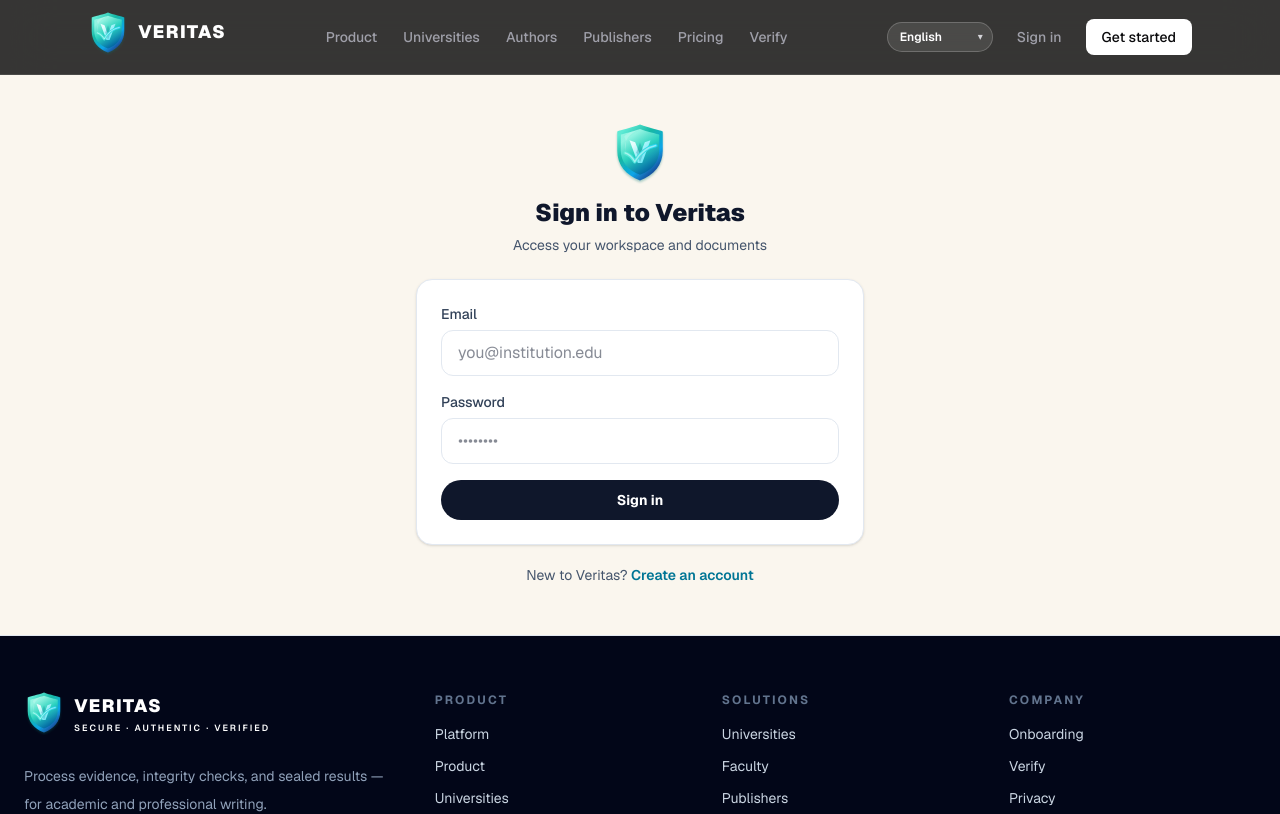
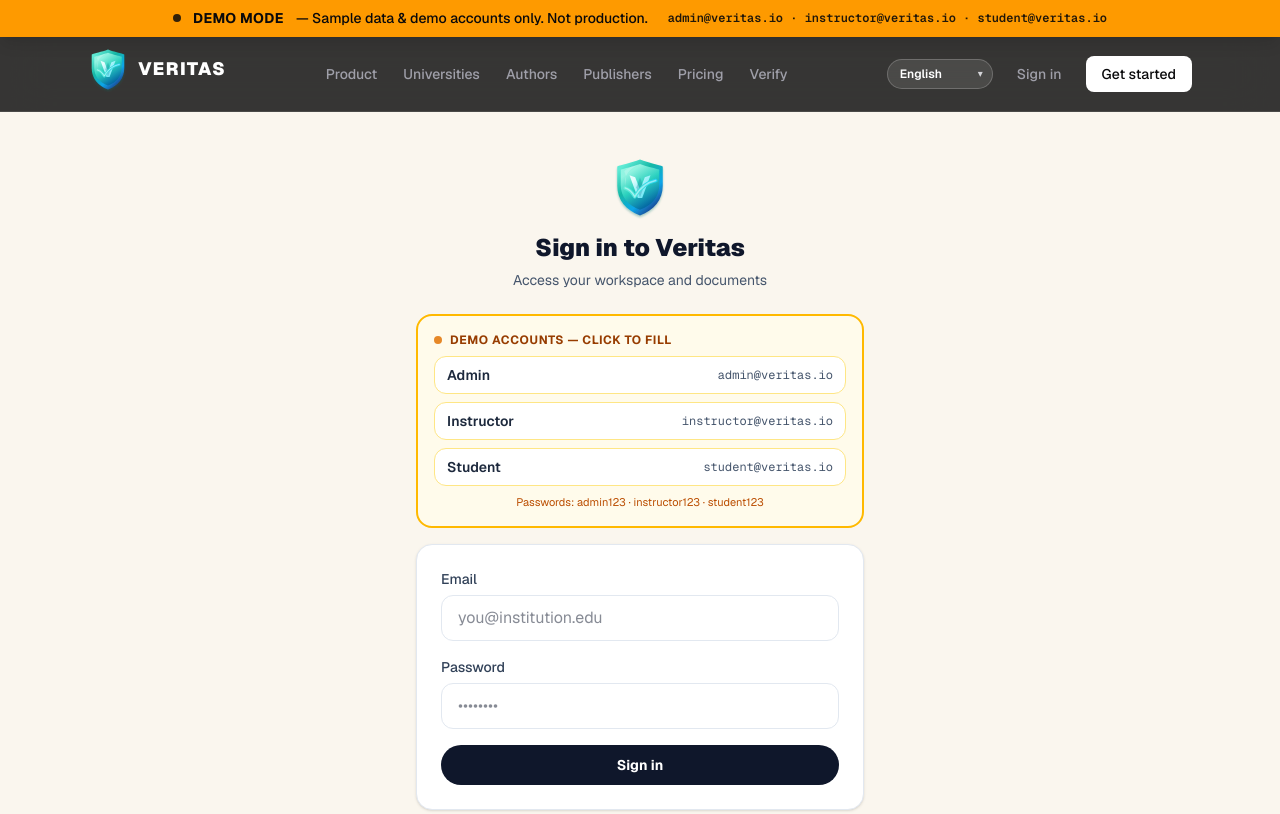
Before and after one commit to heidif24/veritas, a Next.js app: page /login in a window 1280 px wide. Shown: the top 814 px of the page. Built offline with nearby package versions, Linux system fonts and the light colour scheme.

Commit message:
Add clear DEMO MODE banner + demo credentials on login for meeting demo

```diff
--- /dev/null
+++ b/app/components/demo-banner.tsx
@@ -0,0 +1,14 @@
+"use client";
+
+export function DemoBanner() {
+  return (
+    <div className="sticky top-0 z-[60] flex items-center justify-center gap-3 border-b border-amber-500/40 bg-amber-500 px-4 py-2 text-center text-sm font-bold text-zinc-950 shadow-lg">
+      <span className="inline-flex h-2 w-2 animate-pulse rounded-full bg-zinc-950" />
+      <span className="tracking-wide uppercase">DEMO MODE</span>
+      <span className="hidden font-medium sm:inline">— Sample data &amp; demo accounts only. Not production.</span>
+      <span className="font-mono text-xs font-semibold opacity-90 sm:ml-2">
+        admin@veritas.io · instructor@veritas.io · student@veritas.io
+      </span>
+    </div>
+  );
+}
--- a/app/layout.tsx
+++ b/app/layout.tsx
@@ -2,6 +2,7 @@ import type { Metadata, Viewport } from "next";
 import { Geist, Geist_Mono, Instrument_Serif } from "next/font/google";
 import type { ReactNode } from "react";
 import { BootSplash } from "./components/boot-splash";
+import { DemoBanner } from "./components/demo-banner";
 import { LocaleProvider } from "./components/locale-provider";
 import { PwaRegister } from "./components/pwa-register";
 import { SiteFooter } from "./components/site-footer";
@@ -57,6 +58,7 @@ export default function RootLayout({ children }: Readonly<{ children: ReactNode
         <LocaleProvider>
           <PwaRegister />
           <BootSplash />
+          <DemoBanner />
           <div className="min-h-screen">
             <SiteHeader />
             <div className="w-full">{children}</div>
--- a/app/login/page.tsx
+++ b/app/login/page.tsx
@@ -6,22 +6,26 @@ import { useRouter } from "next/navigation";
 import { VeritasLogo } from "@/app/components/veritas-logo";
 import { useLocale } from "@/app/components/locale-provider";
 
+const DEMO_ACCOUNTS = [
+  { role: "Admin", email: "admin@veritas.io", password: "admin123" },
+  { role: "Instructor", email: "instructor@veritas.io", password: "instructor123" },
+  { role: "Student", email: "student@veritas.io", password: "student123" },
+];
+
 export default function LoginPage() {
   const router = useRouter();
   const { t } = useLocale();
   const [loading, setLoading] = useState(false);
   const [error, setError] = useState("");
+  const [email, setEmail] = useState("");
+  const [password, setPassword] = useState("");
 
   async function handleSubmit(event: FormEvent<HTMLFormElement>) {
     event.preventDefault();
     setLoading(true);
     setError("");
 
-    const formData = new FormData(event.currentTarget);
-    const payload = {
-      email: String(formData.get("email") ?? ""),
-      password: String(formData.get("password") ?? ""),
-    };
+    const payload = { email, password };
 
     const response = await fetch("/api/auth/login", {
       method: "POST",
@@ -41,6 +45,12 @@ export default function LoginPage() {
     router.refresh();
   }
 
+  function fillDemo(account: (typeof DEMO_ACCOUNTS)[0]) {
+    setEmail(account.email);
+    setPassword(account.password);
+    setError("");
+  }
+
   return (
     <main className="flex min-h-[70vh] items-center justify-center px-6 py-12">
       <div className="w-full max-w-md">
@@ -48,6 +58,32 @@ export default function LoginPage() {
           <VeritasLogo href={undefined} size="lg" showWordmark={false} />
           <h1 className="mt-4 text-2xl font-black text-slate-900">{t("login.title")}</h1>
           <p className="mt-1.5 text-sm text-slate-600">{t("login.sub")}</p>
+        </div>
+
+        {/* DEMO credentials panel — clear for meeting demos */}
+        <div className="mb-4 rounded-2xl border-2 border-amber-400 bg-amber-50 p-4">
+          <div className="mb-2 flex items-center gap-2">
+            <span className="inline-flex h-2 w-2 animate-pulse rounded-full bg-amber-600" />
+            <span className="text-xs font-bold uppercase tracking-wider text-amber-800">
+              Demo accounts — click to fill
+            </span>
+          </div>
+          <div className="space-y-2">
+            {DEMO_ACCOUNTS.map((acc) => (
+              <button
+                key={acc.email}
+                type="button"
+                onClick={() => fillDemo(acc)}
+                className="flex w-full items-center justify-between rounded-xl border border-amber-200 bg-white px-3 py-2 text-left text-sm transition hover:border-amber-400 hover:bg-amber-50"
+              >
+                <span className="font-semibold text-slate-800">{acc.role}</span>
+                <span className="font-mono text-xs text-slate-600">{acc.email}</span>
+              </button>
+            ))}
+          </div>
+          <p className="mt-2 text-center text-[11px] text-amber-700">
+            Passwords: admin123 · instructor123 · student123
+          </p>
         </div>
 
         <form onSubmit={handleSubmit} className="space-y-4 rounded-2xl border border-slate-200 bg-white p-6 shadow-sm">
@@ -58,6 +94,8 @@ export default function LoginPage() {
               type="email"
               required
               autoComplete="email"
+              value={email}
+              onChange={(e) => setEmail(e.target.value)}
               className="w-full rounded-xl border border-slate-200 bg-white px-4 py-2.5 text-slate-900 outline-none transition focus:border-cyan-400 focus:ring-2 focus:ring-cyan-100"
               placeholder="you@institution.edu"
             />
@@ -70,6 +108,8 @@ export default function LoginPage() {
               type="password"
               required
               autoComplete="current-password"
+              value={password}
+              onChange={(e) => setPassword(e.target.value)}
               className="w-full rounded-xl border border-slate-200 bg-white px-4 py-2.5 text-slate-900 outline-none transition focus:border-cyan-400 focus:ring-2 focus:ring-cyan-100"
               placeholder="••••••••"
             />
```
